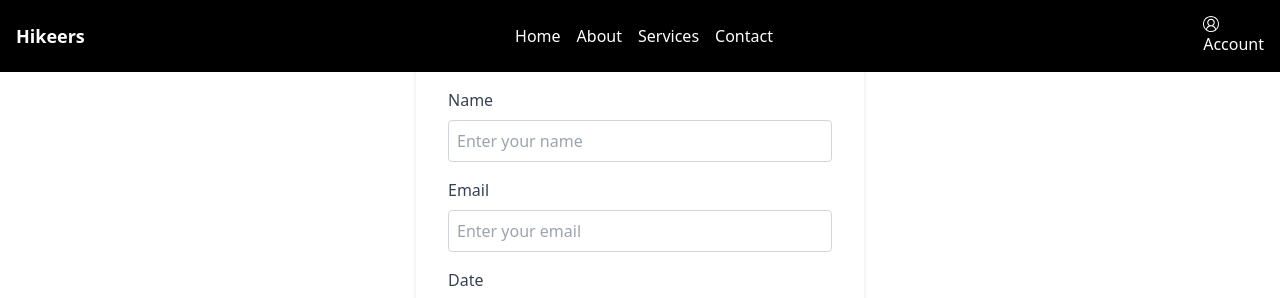
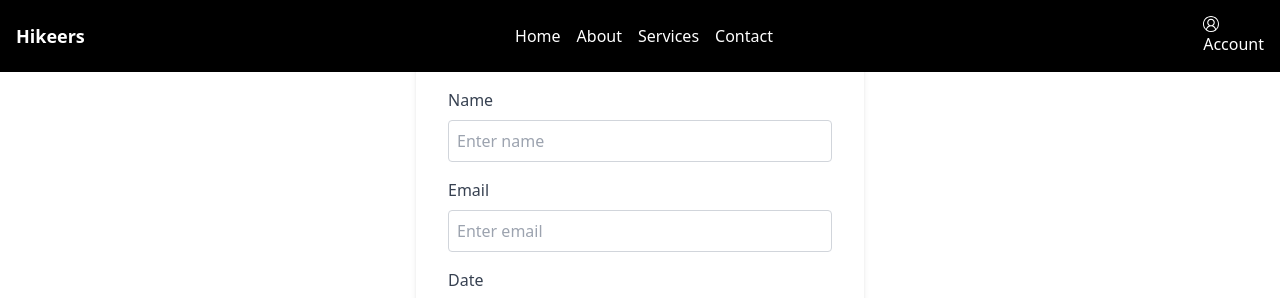
Before and after one commit to alexander784/Hikeer, a React (Create React App) app: page /reserve in a window 1280 px wide. Shown: the top 298 px of the page. Built offline with nearby package versions, Linux system fonts and the light colour scheme.

Commit message:
Readme file

```diff
--- a/src/components/ExploreDestination.jsx
+++ b/src/components/ExploreDestination.jsx
@@ -25,8 +25,9 @@ const ExploreDestinations = () => {
     arrows: true,
     centerMode: true,
     centerPadding: '0',
-  };
 
+
+  }
   return (
     <div className="relative py-16 px-8 bg-white">
       <h2 className="text-black text-3xl font-bold text-center mb-8">Explore Our Destinations</h2>
--- a/src/pages/Reserve.jsx
+++ b/src/pages/Reserve.jsx
@@ -19,7 +19,6 @@ const Reserve = () => {
     e.preventDefault();
     console.log('Reservation Details:', formData);
     alert('Your reservation has been submitted!');
-    // Here, you can add your logic to handle the reservation submission, such as an API call.
   };
 
   return (
@@ -35,7 +34,7 @@ const Reserve = () => {
             onChange={handleChange}
             required
             className="w-full p-2 border border-gray-300 rounded"
-            placeholder="Enter your name"
+            placeholder="Enter name"
           />
         </div>
 
@@ -48,7 +47,7 @@ const Reserve = () => {
             onChange={handleChange}
             required
             className="w-full p-2 border border-gray-300 rounded"
-            placeholder="Enter your email"
+            placeholder="Enter email"
           />
         </div>
 
```
Also changed, not shown: 1 other file (tests, documents, lock files or other folders).
